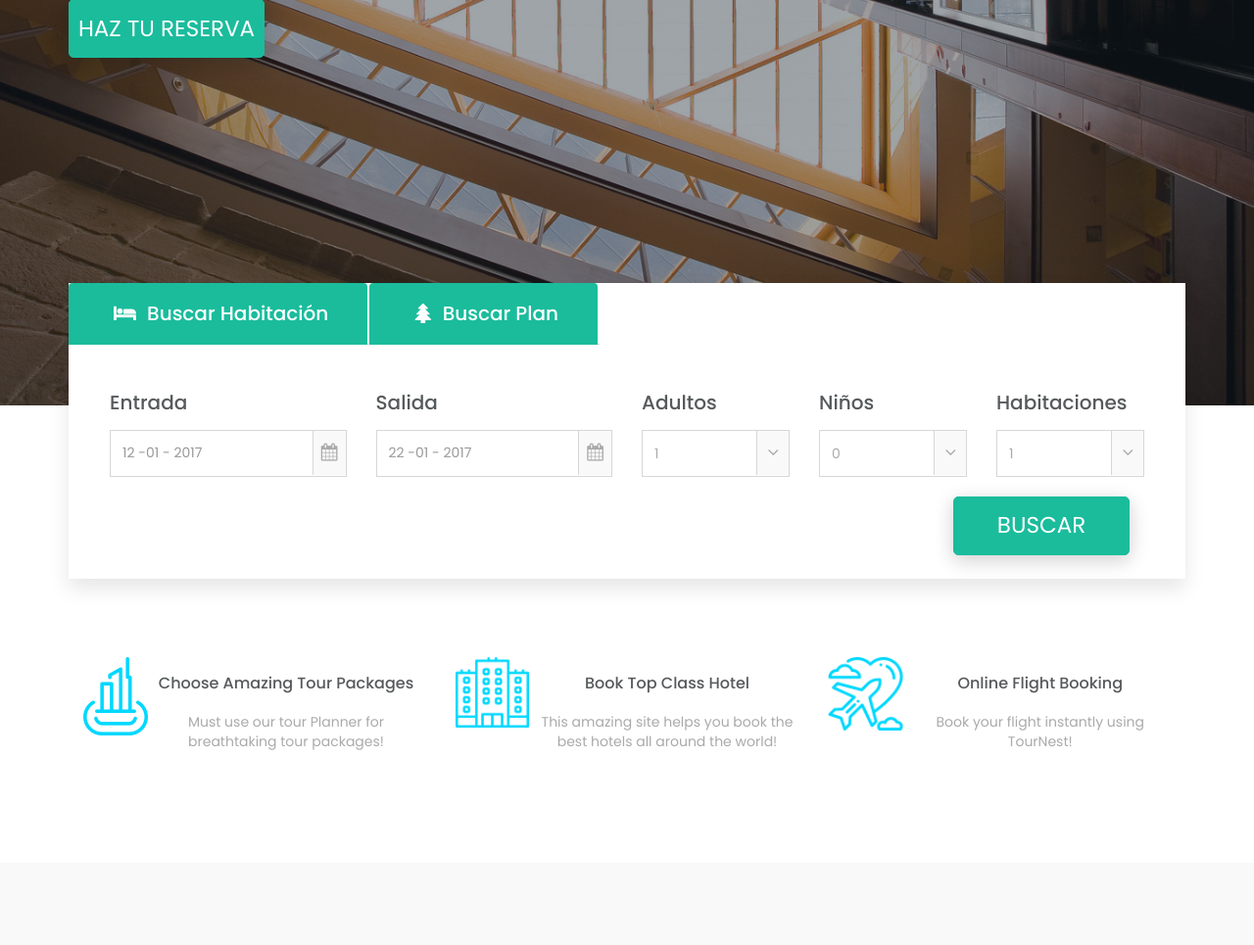
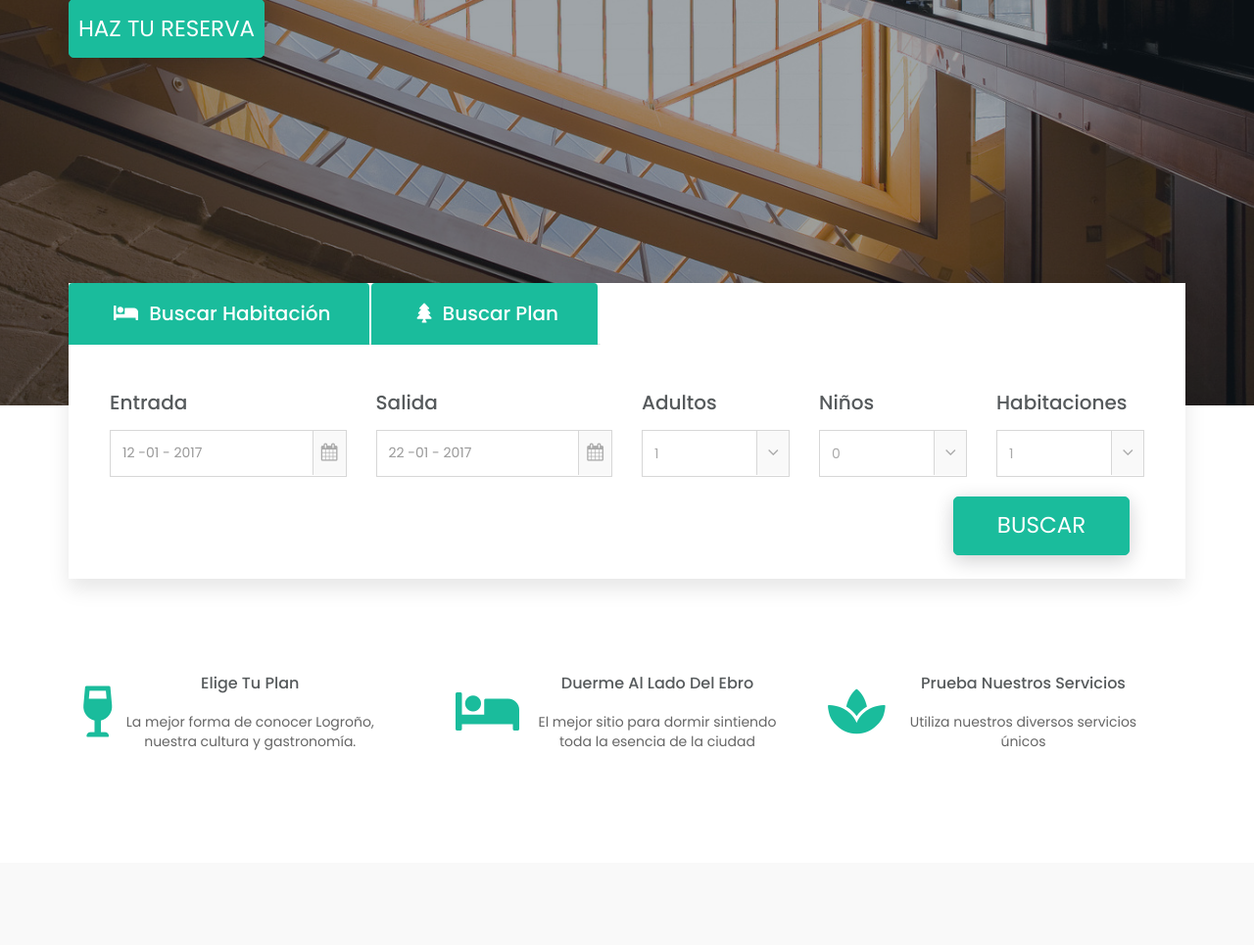
Before and after one commit to jaelzamora/hotelito_ines, a PHP site: page / in a window 1280 px wide. Shown: the part 586-1551 px from the top of the page at 98% size. Run offline with PHP 8.4, Linux system fonts and the light colour scheme; some libraries are stand-ins or nearby versions; some web fonts are replaced.

Commit message:
fotos iconos favicon

```diff
--- a/assets/css/style.css
+++ b/assets/css/style.css
@@ -675,7 +675,7 @@
     font-weight: 500;
 }
 .service-content p{
-    color:#aaa;
+    color:#666;
     font-size:14px;
     text-transform:inherit;
     font-family: 'Poppins', sans-serif;
@@ -810,7 +810,7 @@
     left:0;
     width: 100%;
     height: 100%;
-    background: rgba(133, 98, 45, 0.2);
+    background: rgba(27, 38, 49,.42);
     z-index: -1;
 }
 
@@ -824,7 +824,7 @@
 
 /* campaign-timer */
 .campaign-timer{
-    background: rgba(50,55,63,.65);
+    background: rgb(255,255,255,0.6);
     max-width: 555px;
     margin: 43px auto;
     padding:24px 0 30px;
@@ -834,7 +834,7 @@
 .camp {
     display: block;
     font-size: 14px;
-    color: #fff;
+    color: #303435;
     font-weight:600;
     font-family: 'Poppins', sans-serif;
     padding: 10px 0;
@@ -854,7 +854,7 @@
     padding: 10px 22px 0;
     font-weight: 500;
     font-size:48px;
-    color: #fff;
+    color: #303435;
     font-family: 'Poppins', sans-serif;
 }/* campaign-timer */
 
@@ -1566,3 +1566,11 @@
 .span-home-azul {
     color: #1ABC9C;
   }
+
+  .service-img a span{
+      color: #1ABC9C;
+  }
+
+  .service-img a span:hover{
+    color: rgb(20, 156, 129);
+}
--- a/assets/js/custom.js
+++ b/assets/js/custom.js
@@ -90,7 +90,7 @@
 
         function makeTimer() {
 
-                var endTime = new Date("March 7, 2019 12:00:00 PDT");
+                var endTime = new Date("December 25, 2019 12:00:00 PDT");
                 var endTime = (Date.parse(endTime)) / 1000;
 
                 var now = new Date();
--- a/index.html
+++ b/index.html
@@ -23,7 +23,9 @@
 		<link rel="shortcut icon" type="image/icon" href="assets/logo/favicon.png"/>
 
 		<!--font-awesome.min.css-->
-		<link rel="stylesheet" href="assets/css/font-awesome.min.css" />
+		 <link rel="stylesheet" href="assets/css/font-awesome.min.css" />
+		<link rel="stylesheet" href="https://cdnjs.cloudflare.com/ajax/libs/font-awesome/5.11.2/css/all.css" />
+
 
 		<!--animate.css-->
 		<link rel="stylesheet" href="assets/css/animate.css" />
@@ -434,49 +436,49 @@
 
 					<div class="col-md-4 col-sm-4">
 						<div class="single-service-box">
-							<div class="service-img">
-								<img src="assets/images/service/s1.png" alt="service-icon" />
+							<div class="service-img mt-5">
+								<a href="#"><span class="fa fa-wine-glass-alt fa-4x" ></span></a>
 							</div><!--/.service-img-->
 							<div class="service-content">
 								<h2>
 									<a href="#">
-									Choose amazing tour packages
+									Elige tu plan
 									</a>
 								</h2>
-								<p>Must use our tour Planner for breathtaking tour packages!</p>
+								<p>La mejor forma de conocer Logroño, nuestra cultura y gastronomía.</p>
 							</div><!--/.service-content-->
 						</div><!--/.single-service-box-->
 					</div><!--/.col-->
 
 					<div class="col-md-4 col-sm-4">
 						<div class="single-service-box">
-							<div class="service-img">
-								<img src="assets/images/service/s2.png" alt="service-icon" />
+							<div class="service-img mt-5">
+								<a href="#"><span  class="fa fa-bed fa-4x"></span></a>
 							</div><!--/.service-img-->
 							<div class="service-content">
 								<h2>
 									<a href="#">
-										book top class hotel
+										Duerme al lado del ebro
 									</a>
 								</h2>
-								<p>This amazing site helps you book the best hotels all around the world!</p>
+								<p>El mejor sitio para dormir sintiendo toda la esencia de la ciudad</p>
 							</div><!--/.service-content-->
 						</div><!--/.single-service-box-->
 					</div><!--/.col-->
 
 					<div class="col-md-4 col-sm-4">
 						<div class="single-service-box">
-							<div class="statistics-img">
-								<img src="assets/images/service/s3.png" alt="service-icon" />
+							<div class="service-img mt-5">
+								<a href="#"><span class="fa fa-spa fa-4x m-auto"></span></a>
 							</div><!--/.service-img-->
 							<div class="service-content">
 
 								<h2>
 									<a href="#">
-										online flight booking
+										Prueba nuestros servicios
 									</a>
 								</h2>
-								<p>Book your flight instantly using TourNest!</p>
+								<p>Utiliza nuestros diversos servicios únicos</p>
 							</div><!--/.service-content-->
 						</div><!--/.single-service-box-->
 					</div><!--/.col-->
@@ -594,7 +596,7 @@
 				<div class="row">
 					<div class="col-sm-12">
 						<div class="dicount-offer-content text-center">
-							<h2>Join with us within 7 March, 2019 and get upto 40% Discount</h2>
+							<h2>Reserva tu habitación antes de Navidad con grandes descuentos</h2>
 							<div class="campaign-timer">
 								<div id="timer">
 									<div class="time time-after" id="days">
@@ -613,7 +615,7 @@
 							</div><!--/.campaign-timer-->
 							<div class="about-btn">
 								<button  class="about-view discount-offer-btn">
-									join now
+									reserva
 								</button>
 							</div><!--/.about-btn-->
 
```
Also changed, not shown: 1 other file.
